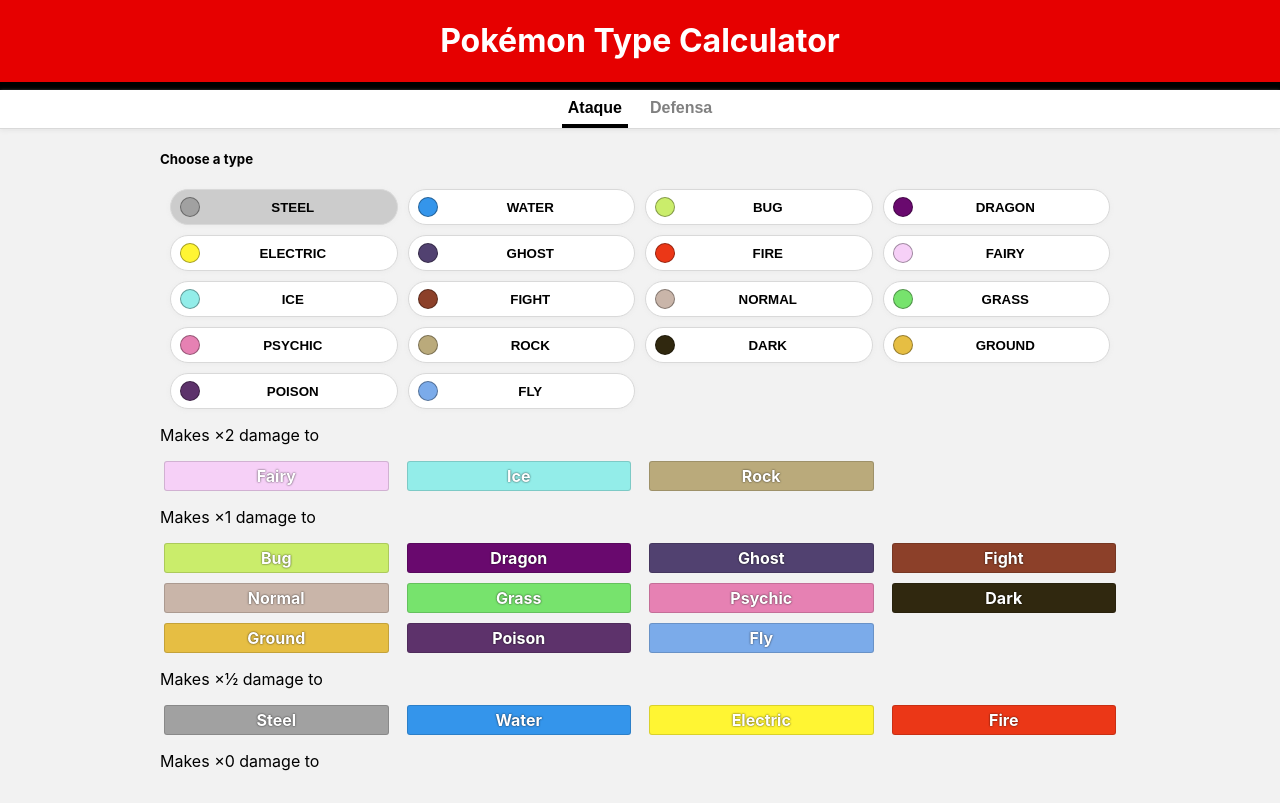
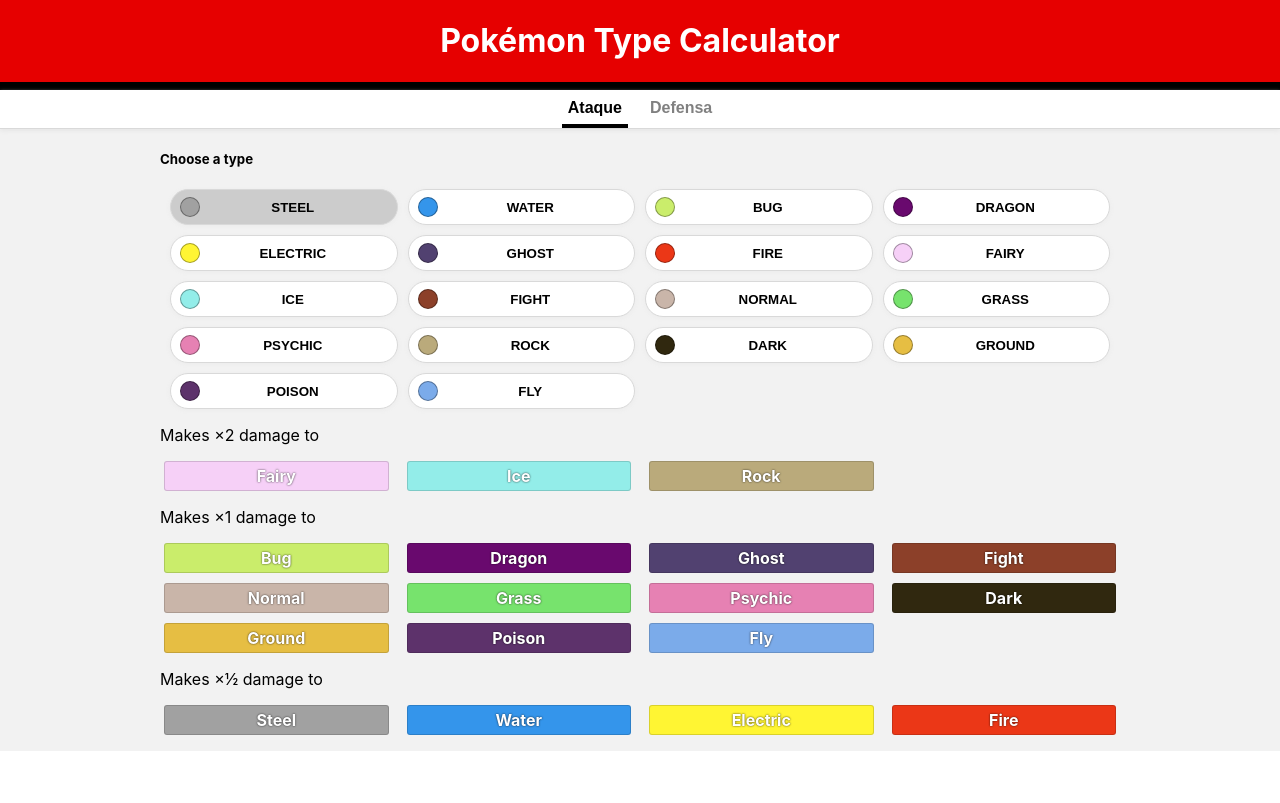
Before and after one commit to garolard/pktypes, a React (Create React App) app: page / in a window 1280 px wide. Both pictures are taken after a click on the button "STEEL". Built offline with nearby package versions, Linux system fonts and the light colour scheme.

Commit message:
Only draw results that contain types

```diff
--- a/src/App.Results.tsx
+++ b/src/App.Results.tsx
@@ -45,25 +45,59 @@
   const { x2, x1, x05, x0 } = Calculator.getForAttack(type);
   return (
     <div className='result-container'>
+
+      {
+        x2.length > 0
+          ? (
+            <>
               <p>{t('DEALS_2X_LBL')}</p>
               <div className='result-group'>
                 {x2.map(t => buildResultBox('x2', t))}
               </div>
+            </>
+          )
+          : null
+      }
 
+      {
+        x1.length > 0
+          ? (
+            <>
               <p>{t('DEALS_1X_LBL')}</p>
               <div className='result-group'>
                 {x1.map(t => buildResultBox('x1', t))}
               </div>
+            </>
+          )
+          : null
+      }
 
+      {
+        x05.length > 0
+          ? (
+            <>
               <p>{t('DEALS_05X_LBL')}</p>
               <div className='result-group'>
                 {x05.map(t => buildResultBox('x05', t))}
               </div>
+            </>
+          )
+          : null
+      }
 
+      {
+        x0.length > 0
+          ? (
+            <>
               <p>{t('DEALS_0X_LBL')}</p>
               <div className='result-group'>
                 {x0.map(t => buildResultBox('x0', t))}
               </div>
+            </>
+          )
+          : null
+      }
+
     </div>
   );
 }
@@ -77,35 +111,84 @@
   const { x4, x2, x1, x05, x025, x0 } = Calculator.getForDefense(primaryType, secondaryType ? secondaryType : -1);
   return (
     <div className='result-container'>
+      {
+        x4.length > 0
+          ? (
+            <>
               <p>{t('TAKES_4X_LBL')}</p>
               <div className='result-group'>
                 {x4.map(t => buildResultBox('dx4', t))}
               </div>
+            </>
+          )
+          : null
+      }
 
+      {
+        x2.length > 0
+          ? (
+            <>
               <p>{t('TAKES_2X_LBL')}</p>
               <div className='result-group'>
                 {x2.map(t => buildResultBox('dx2', t))}
               </div>
+            </>
+          )
+          : null
+      }
 
+      {
+        x1.length > 0
+          ? (
+            <>
               <p>{t('TAKES_1X_LBL')}</p>
               <div className='result-group'>
                 {x1.map(t => buildResultBox('dx1', t))}
               </div>
+            </>
+          )
+          : null
+      }
 
+      {
+        x05.length > 0
+          ? (
+            <>
               <p>{t('TAKES_05X_LBL')}</p>
               <div className='result-group'>
                 {x05.map(t => buildResultBox('dx05', t))}
               </div>
+            </>
+          )
+          : null
+      }
 
+      {
+        x025.length > 0
+          ? (
+            <>
               <p>{t('TAKES_025X_LBL')}</p>
               <div className='result-group'>
                 {x025.map(t => buildResultBox('dx025', t))}
               </div>
+            </>
+          )
+          : null
+      }
 
+      {
+        x0.length > 0
+          ? (
+            <>
               <p>{t('TAKES_0X_LBL')}</p>
               <div className='result-group'>
                 {x0.map(t => buildResultBox('dx0', t))}
               </div>
+            </>
+          )
+          : null
+      }
+
     </div>
   );
 }
```
Lines whose indentation alone changed are shown as unchanged.
